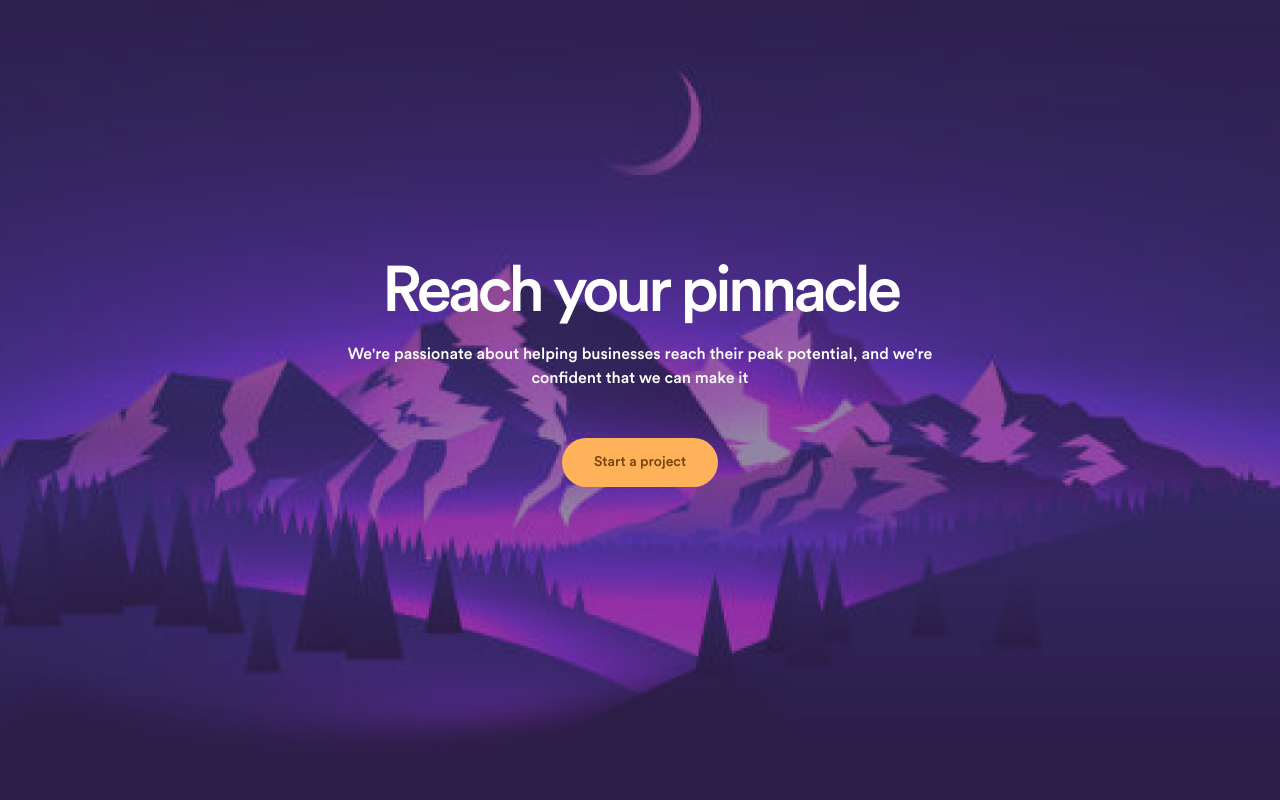
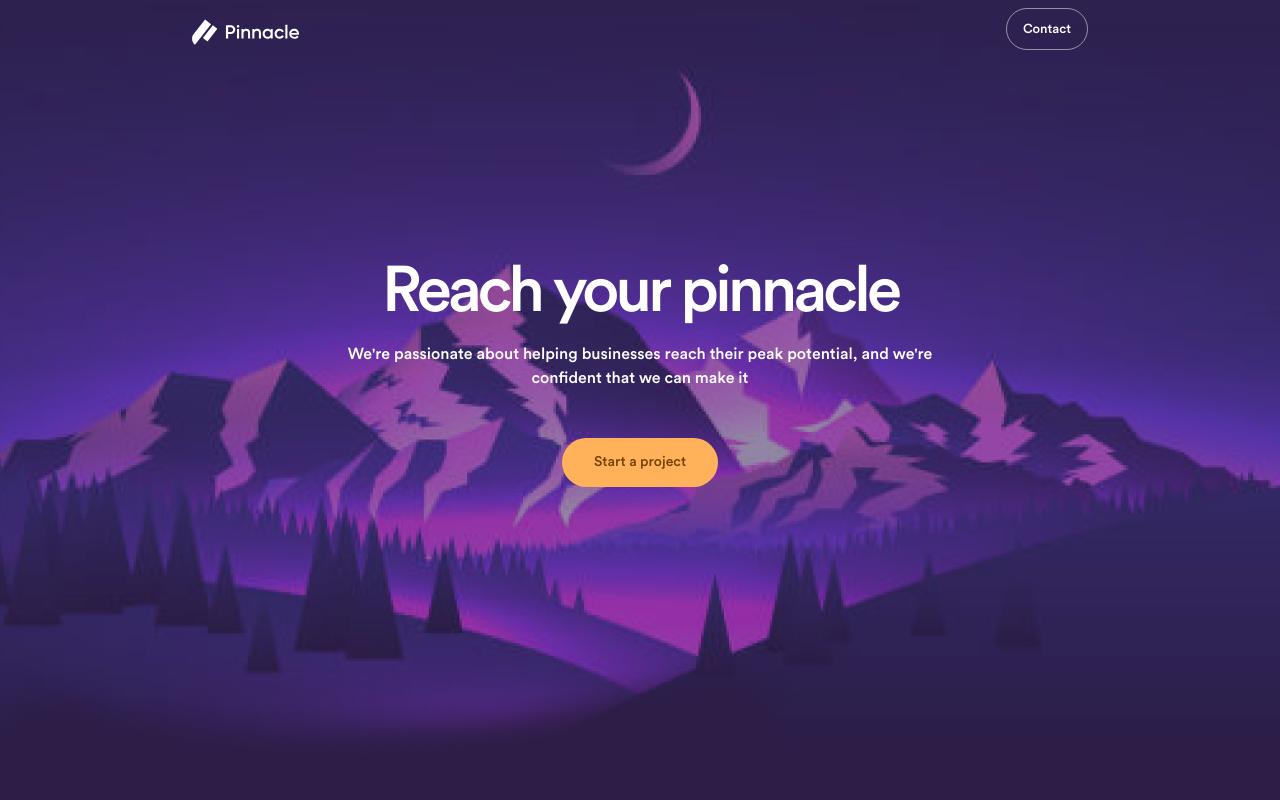
Before and after one commit to isaacwritescode/pinnacle-website, a React (Create React App) app: page / in a window 1280 px wide. Shown: the top 800 px of the page. Built offline with nearby package versions, Linux system fonts and the light colour scheme.

Commit message:
navbar done

```diff
--- a/src/App.js
+++ b/src/App.js
@@ -1,11 +1,25 @@
 import { ThemeProvider, Typography } from "@mui/material";
 import theme from "./theme";
 import Landing from "./pages/Landing";
+import { useEffect, useState } from "react";
 
 function App() {
+  const [userHasScrolled, setUserHasScrolled] = useState(false);
+
+  useEffect(() => {
+    const onScroll = () => {
+      window.scrollY === 0
+        ? setUserHasScrolled(false)
+        : setUserHasScrolled(true);
+    };
+
+    window.addEventListener("scroll", onScroll);
+    return () => window.removeEventListener("scroll", onScroll);
+  }, []);
+
   return (
     <ThemeProvider theme={theme}>
-      <Landing />
+      <Landing userHasScrolled={userHasScrolled} />
     </ThemeProvider>
   );
 }
--- /dev/null
+++ b/src/components/Navbar/index.js
@@ -0,0 +1,39 @@
+import { Box, Button, Stack } from "@mui/material";
+
+const Navbar = ({ userHasScrolled }) => {
+  return (
+    <Box
+      position="fixed"
+      top={0}
+      width="100%"
+      zIndex={999}
+      bgcolor={userHasScrolled ? "white" : "transparent"}
+      sx={{
+        transition: "all ease 0.3s",
+        boxShadow: userHasScrolled && "0 0 50px rgb(0, 0, 0, 0.2)",
+      }}
+    >
+      <Box width={{ xs: "90%", md: "70%" }} m="auto" py={1}>
+        <Stack justifyContent="space-between" direction="row">
+          <img
+            src="/images/logos/logo+wordmark-white.svg"
+            height={48}
+            style={{
+              filter: userHasScrolled && "grayscale(1) invert(1)",
+            }}
+          />
+          <Button
+            variant="outlined"
+            size="small"
+            color={"secondary"}
+            sx={{ filter: userHasScrolled && "grayscale(1) invert(1)" }}
+          >
+            Contact
+          </Button>
+        </Stack>
+      </Box>
+    </Box>
+  );
+};
+
+export default Navbar;
--- a/src/pages/Landing/Approach/TextView/index.js
+++ b/src/pages/Landing/Approach/TextView/index.js
@@ -29,7 +29,7 @@ export const TextView = ({ setCurrItemIdx }) => {
                   >
                     {"0" + (idx + 1) + "."}
                   </Typography>
-                  <Typography variant={md ? "h1" : "h2"} fontWeight={600}>
+                  <Typography variant={md ? "h2" : "h3"} fontWeight={600}>
                     {title}
                   </Typography>
                   <Typography
--- a/src/pages/Landing/Approach/index.js
+++ b/src/pages/Landing/Approach/index.js
@@ -27,7 +27,7 @@ const Approach = () => {
             </Box>
           </Typography>
         </Stack>
-        <Grid container spacing={6} columns={{ md: 12 }}>
+        <Grid container spacing={8} columns={{ md: 12 }}>
           <Grid item md={6}>
             {md && <ImageView currItemIdx={currItemIdx} />}
           </Grid>
--- a/src/pages/Landing/index.js
+++ b/src/pages/Landing/index.js
@@ -6,10 +6,12 @@ import FAQ from "./FAQ";
 import Footer from "./Footer";
 import Testimonials from "./Testimonials";
 import Work from "./Work";
+import Navbar from "../../components/Navbar";
 
-const Landing = () => {
+const Landing = ({ userHasScrolled }) => {
   return (
     <>
+      <Navbar userHasScrolled={userHasScrolled} />
       <Hero />
       <Sponsors />
       <Approach />
--- a/src/theme.js
+++ b/src/theme.js
@@ -4,8 +4,8 @@ const theme = createTheme({
   components: {
     MuiTypography: {
       styleOverrides: {
-        root:{
-            fontWeight: 500,
+        root: {
+          fontWeight: 500,
         },
         h1: {
           letterSpacing: "-4px",
@@ -39,16 +39,19 @@ const theme = createTheme({
         root: {
           textTransform: "none",
           borderRadius: 100,
-          boxShadow: "none"
+          boxShadow: "none",
         },
-        sizeLarge:{
-          padding: "24px 48px"
+        sizeLarge: {
+          padding: "24px 48px",
         },
-        sizeMedium:{
-          padding: "12px 32px"
-        }
+        sizeMedium: {
+          padding: "12px 32px",
+        },
+        sizeSmall: {
+          padding: "0px 16px",
+          height: 42,
+        },
       },
-
     },
   },
   typography: {
@@ -61,6 +64,14 @@ const theme = createTheme({
       light: "#F8FFF5",
       main: "#FFB259",
     },
+    secondary: {
+      main: "#ffffff",
+      contrastText: "#000000",
+    },
+    black: {
+      main: "#000000",
+      contrastText: "#ffffff",
+    },
   },
 });
 
```
Also changed, not shown: public/images/logos/logo+wordmark-white.svg (added).
